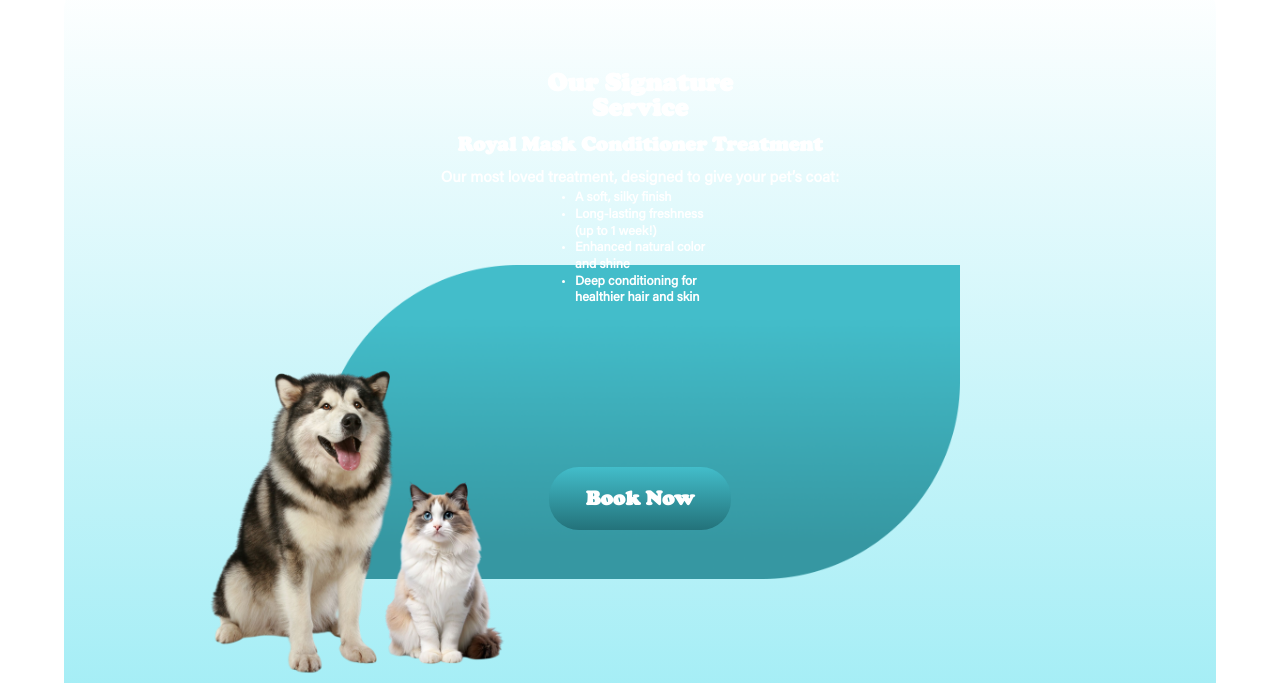
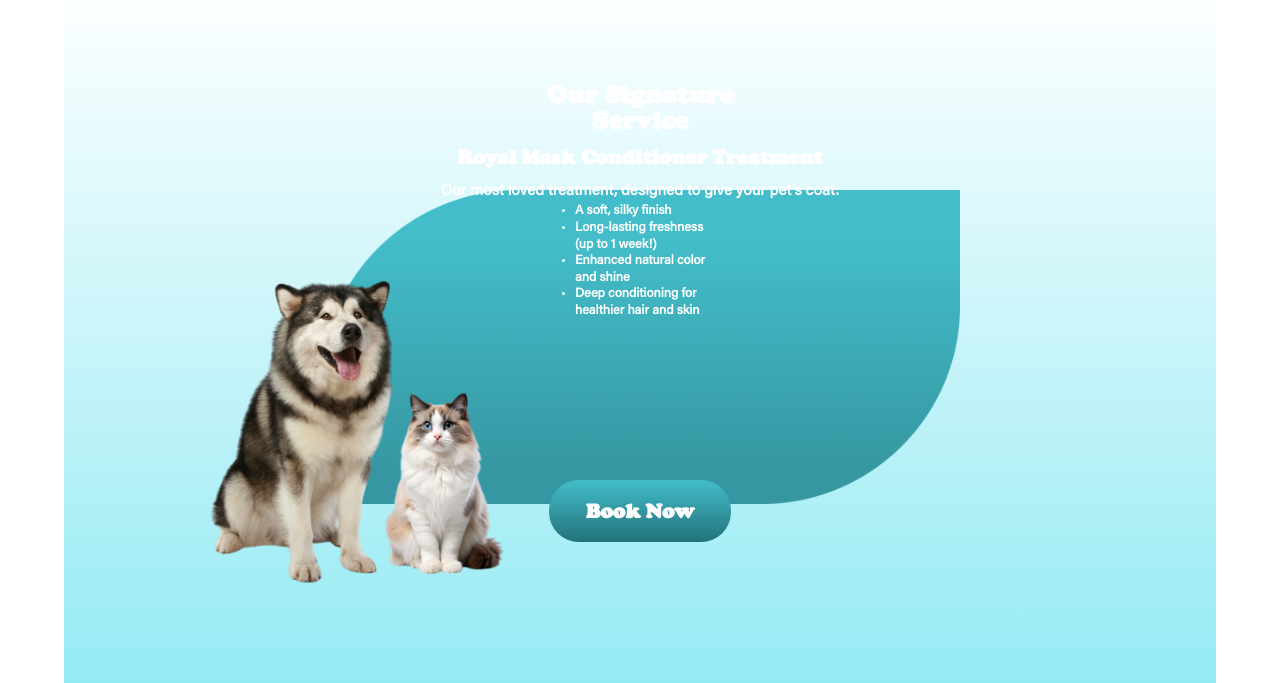
Before and after one commit to faddyk2/pets-dream, a plain HTML site: page index.html in a window 1280 px wide. Shown: the part 5130-5813 px from the top of the page. Drawn offline with Linux system fonts and the light colour scheme.

Commit message:
fixing UI 0.5

```diff
--- a/style.css
+++ b/style.css
@@ -1127,12 +1127,12 @@ body {
 
 .signature-service{
     background-image: linear-gradient(to bottom, rgba(255, 255, 255, 0.8), #8de9f3);
-    height: clamp(300px, 900px, 900px);
+    height: clamp(300px, 750px, 750px);
     align-items: center;
     text-align: center;
     justify-content: center;
     display: flex;
-    padding: 2rem 0;
+    padding: 4rem 0;
 }
 .signature-service img {
     width: clamp(600px, 50vw, 50vw);
@@ -1154,7 +1154,7 @@ body {
     position: absolute;
     align-items: center;
     justify-content: flex-start;
-    top: clamp(2vw,7vw, 25%);
+    top: clamp(2vw,08vw, 10vw);
     left: 50%;
     transform: translateX(-50%);
     font-size: 1vw;
```
